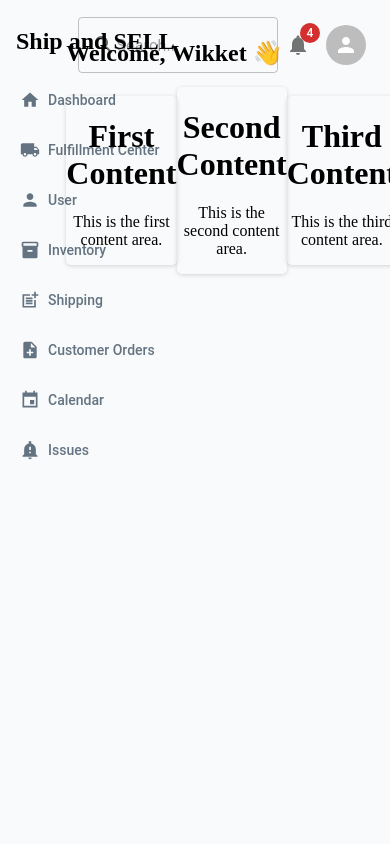
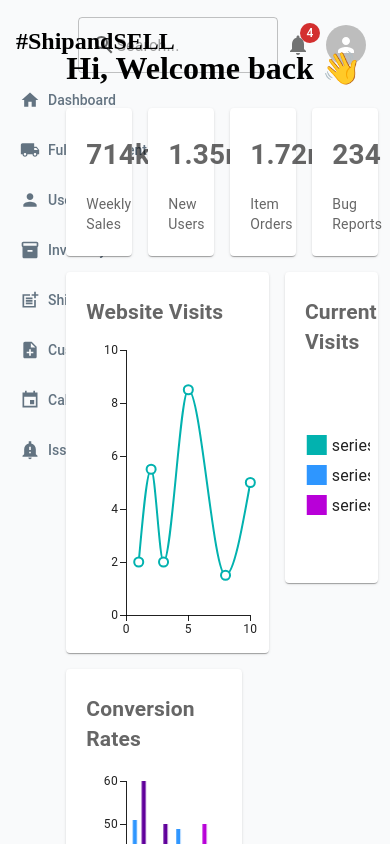
Before and after one commit to rsrijana/weShipNsellG, a React (Create React App) app: page / in a window 390 px wide. Shown: the top 844 px of the page. Built offline with nearby package versions, Linux system fonts and the light colour scheme.

Commit message:
new package added for chart
    pick 2fc258b0 new package added for chart
    pick 603f4ab7 dependency issue solved
    pick b9c117e9 made responsive dashboard

```diff
--- a/package.json
+++ b/package.json
@@ -8,6 +8,7 @@
         "@fontsource/public-sans": "^5.0.18",
         "@mui/icons-material": "^5.16.4",
         "@mui/material": "^5.16.4",
+        "@mui/x-charts": "^7.11.1",
         "@mui/x-data-grid": "^7.11.0",
         "@mui/x-data-grid-generator": "^7.11.0",
         "@testing-library/jest-dom": "^5.17.0",
--- a/src/App.css
+++ b/src/App.css
@@ -29,7 +29,7 @@ body, html, #root {
   height: auto;
   width: 80%;
   margin-left: 17%;
-  margin-top: 5%;
+  margin-top: 7%;
   position: relative;
 }
 
--- a/src/Layout/Sidebar.jsx
+++ b/src/Layout/Sidebar.jsx
@@ -31,9 +31,9 @@ const Sidebar = () => {
     };
     return (
         <div className='sideMenu'>
-            <h2>Ship and SELL</h2>
+            <h2>#ShipandSELL</h2>
             {buttons.map((button, index) => (
-                <Stack direction="column" spacing={2}>
+                <Stack direction="row" spacing={2}>
                     <Link to={button.link} style={{textDecoration: 'none'}}>
                         <CustomBtn
                             key={index}
--- a/src/Layout/dashboards.jsx
+++ b/src/Layout/dashboards.jsx
@@ -1,27 +1,101 @@
 import * as React from 'react'
 import '../App.css';
+import { BarChart , LineChart, PieChart} from '@mui/x-charts';
+import { styled } from '@mui/material/styles';
+import Box from '@mui/material/Box';
+import Paper from '@mui/material/Paper';
+import Grid from '@mui/material/Grid';
 
 const Dashboard = () => {
+    const Item = styled(Paper)(({ theme }) => ({
+        backgroundColor: theme.palette.mode === 'dark' ? '#1A2027' : '#fff',
+        ...theme.typography.body2,
+        padding: theme.spacing(1),
+        textAlign: 'left',
+        color: theme.palette.text.secondary,
+        paddingLeft: 20
+      }));
 
     return (
         <div className="dashboard">
-            <div className="hero-text">
-                <h2>Welcome, Wikket 👋</h2>
-            </div>
-            <div className="dashboard-row">
-                <div className="dashboardContent">
-                    <h1>First Content</h1>
-                    <p>This is the first content area.</p>
-                </div>
-                <div className="dashboardContent">
-                    <h1>Second Content</h1>
-                    <p>This is the second content area.</p>
-                </div>
-                <div className="dashboardContent">
-                    <h1>Third Content</h1>
-                    <p>This is the third content area.</p>
-                </div>
-            </div>
+            <h1>Hi, Welcome back 👋</h1>
+            <Box sx={{ flexGrow: 1 }}>
+            <Grid container spacing={2}>
+                <Grid item xs={3}>
+                    <Item>
+                        <h1>714k</h1>
+                        <p>Weekly Sales</p>
+                    </Item>
+                </Grid>
+                <Grid item xs={3}>
+                    <Item>
+                    <h1>1.35m</h1>
+                    <p>New Users</p>
+                    </Item>
+                </Grid>
+                <Grid item xs={3}>
+                    <Item>
+                    <h1>1.72m</h1>
+                    <p>Item Orders</p>
+                    </Item>
+                </Grid>
+                <Grid item xs={3}>
+                    <Item>
+                    <h1>234</h1>
+                    <p>Bug Reports</p>
+                    </Item>
+                </Grid>
+
+                <Grid item xs={8}>
+                    <Item> <h2>Website Visits</h2>
+                        <LineChart
+                        xAxis={[{ data: [1, 2, 3, 5, 8, 10] }]}
+                        series={[
+                            {
+                            data: [2, 5.5, 2, 8.5, 1.5, 5],
+                            },
+                        ]}
+                        margin={{ top: 5, bottom: 30, left: 40, right: 10 }}
+                        height={300}
+
+                    />
+                    </Item>
+                </Grid>
+                <Grid item xs={4}>
+                    <Item> <h2>Current Visits</h2>
+                        <PieChart
+                            series={[
+                                {
+                                data: [
+                                    { id: 0, value: 10, label: 'series A' },
+                                    { id: 1, value: 15, label: 'series B' },
+                                    { id: 2, value: 20, label: 'series C' },
+                                ],
+                                },
+                            ]}
+
+                            height={200}
+                        />
+                    </Item>
+                </Grid>
+                <Grid item xs={7}>
+                    <Item> <h2>Conversion Rates</h2>
+                        <BarChart
+                            series={[
+                                { data: [35, 44, 24, 34] },
+                                { data: [51, 6, 49, 30] },
+                                { data: [15, 25, 30, 50] },
+                                { data: [60, 50, 15, 25] },
+                            ]}
+                            height={300}
+                            xAxis={[{ data: ['Q1', 'Q2', 'Q3', 'Q4'], scaleType: 'band' }]}
+                            margin={{ top: 10, bottom: 30, left: 40, right: 20 }}
+                        />
+                    </Item>
+                </Grid>
+
+                </Grid>
+            </Box>
         </div>
     )
 }
```
Also changed, not shown: 1 other file (tests, documents, lock files or other folders). Lines whose indentation alone changed are shown as unchanged.
